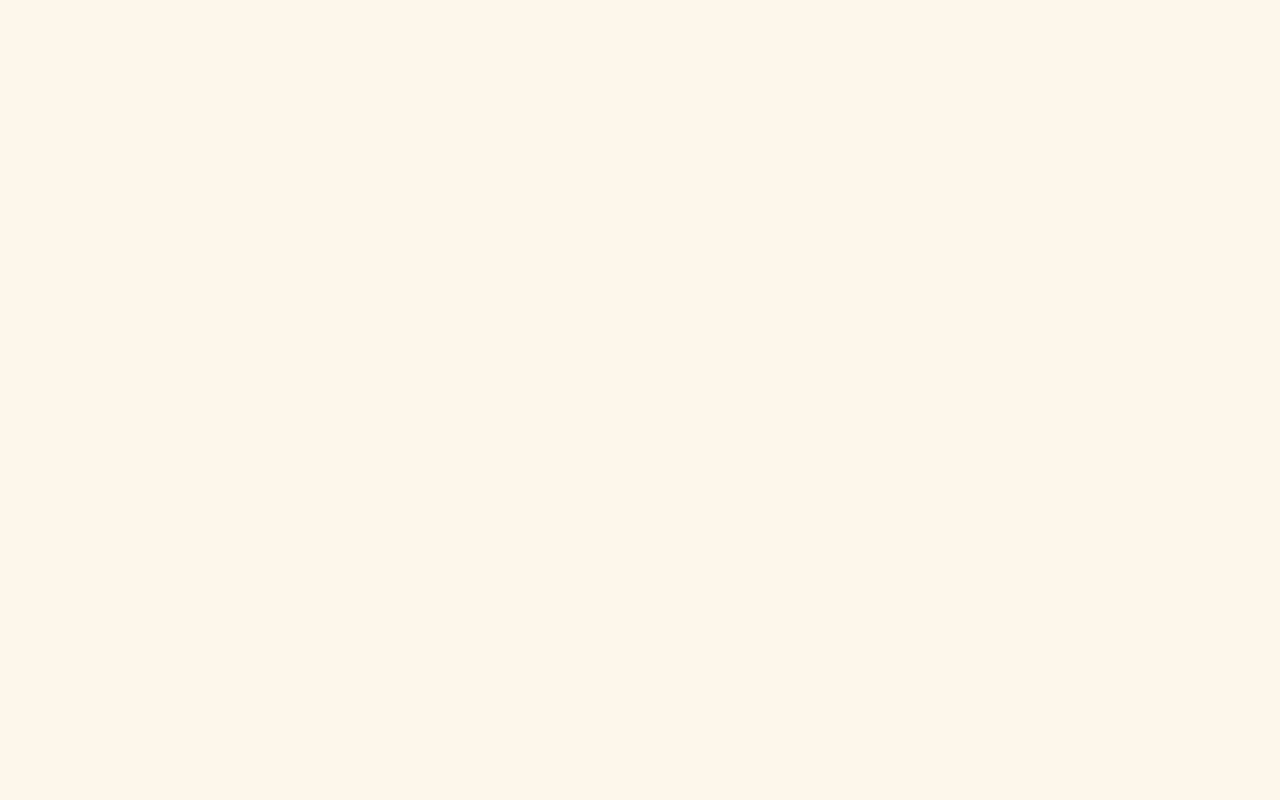
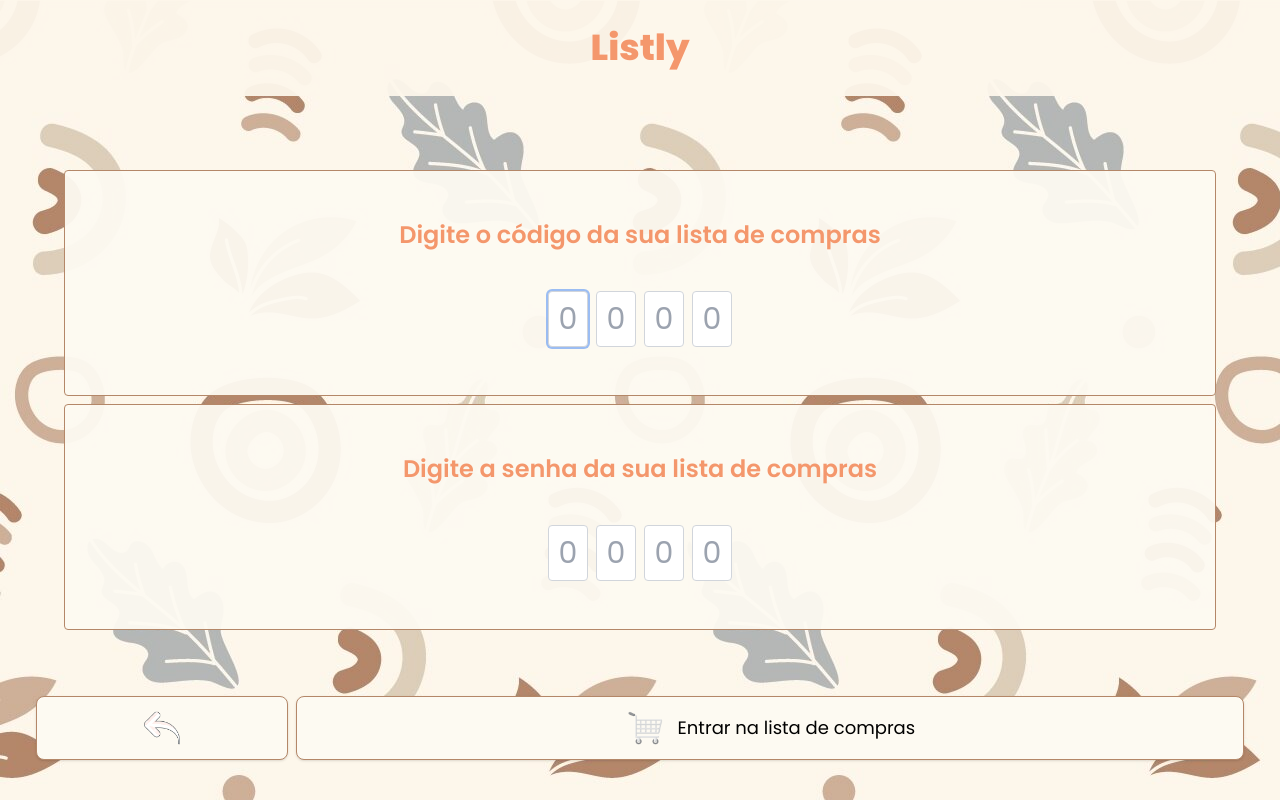
Before and after one commit to christiansmmc/listly_web, a React (Vite) app: page /login-room in a window 1280 px wide. Built offline with nearby package versions, Linux system fonts and the light colour scheme.

Commit message:
feat: login room page

```diff
--- a/package.json
+++ b/package.json
@@ -14,6 +14,7 @@
     "crypto-js": "^4.2.0",
     "react": "^18.3.1",
     "react-dom": "^18.3.1",
+    "react-otp-input": "^3.1.1",
     "react-spinners": "^0.15.0",
     "swr": "^2.2.5",
     "tailwind-scrollbar": "^3.1.0",
--- a/src/App.tsx
+++ b/src/App.tsx
@@ -9,6 +9,7 @@ import CartPage from "./pages/CartPage.tsx";
 import CreateCartPage from "./pages/CreateCartPage.tsx";
 import {useRoomData} from "./context/RoomContext.tsx";
 import {useAuthData} from "./context/AuthContext.tsx";
+import LoginCartPage from "./pages/LoginCartPage.tsx";
 
 function App() {
     const {setRoomCode, setRoomPasscode} = useRoomData();
@@ -46,6 +47,9 @@ function App() {
             <Route path="/create-room">
                 {() => <CreateCartPage/>}
             </Route>
+            <Route path="/login-room">
+                {() => <LoginCartPage/>}
+            </Route>
             <Route path="/room/:roomCode">
                 {({roomCode}) => <CartPage urlRoomCode={roomCode}/>}
             </Route>
--- a/src/components/EditRoomModal.tsx
+++ b/src/components/EditRoomModal.tsx
@@ -41,7 +41,12 @@ const EditRoomModal = ({
                 <div
                     className='relative flex flex-col mx-auto bg-[#FDF7EB] border-2 border-[#F4976C] rounded h-1/2 w-[95%]'>
                     <div className='absolute -top-3 -left-3' onClick={handleCloseEditRoomOpen}>
-                        <img src={CloseIcon} alt="icone" className="h-11 w-11"/>
+                        <img
+                            src={CloseIcon}
+                            alt="icone"
+                            className="h-11 w-11"
+                            onClick={handleCloseEditRoomOpen}
+                        />
                     </div>
                     <div className='relative flex flex-col items-center justify-center h-full pb-20 gap-10'>
                         <div className='relative w-full flex flex-col justify-center items-center gap-2'>
--- a/src/pages/LandingPage.tsx
+++ b/src/pages/LandingPage.tsx
@@ -23,7 +23,9 @@ const LandingPage = () => {
                     <img src={EmptyCartIcon} alt="icone" className="h-10 w-10"/>
                     <p className="text-lg text-center">Criar lista de compras</p>
                 </div>
-                <div className="shadow-md w-1/2 h-32 px-8 flex flex-col justify-center items-center bg-[#fdfaf2] rounded-lg border border-[#B48768] cursor-pointer
+                <div
+                    onClick={() => setLocation("/login-room")}
+                    className="shadow-md w-1/2 h-32 px-8 flex flex-col justify-center items-center bg-[#fdfaf2] rounded-lg border border-[#B48768] cursor-pointer
                             transition transform hover:scale-[1.01] hover:shadow-lg active:scale-[0.99] active:shadow-sm">
                     <img src={FullCartIcon} alt="icone" className="h-10 w-10"/>
                     <p className='text-lg text-center'>Acessar lista de compras</p>
--- /dev/null
+++ b/src/pages/LoginCartPage.tsx
@@ -0,0 +1,119 @@
+import EmptyCartIcon from '../assets/compras_vazio.png';
+import LeftArrowIcon from '../assets/seta_esquerda_4.png';
+import BackgroundImage from '../assets/background.jpeg';
+import {useState} from "react";
+import {useAuthData} from "../context/AuthContext.tsx";
+import {useLocation} from "wouter";
+import {useRoomData} from "../context/RoomContext.tsx";
+import OTPInput from "react-otp-input";
+import {LoggedInDataType, ValidateRoomRequest} from "../types/global.ts";
+import {validateRoomRequest} from "../api/roomApi.ts";
+import {encrypt} from "../utils/securityUtils.ts";
+
+const LoginCartPage = () => {
+    const [loginRoomCode, setLoginRoomCode] = useState('');
+    const [loginRoomPasscode, setLoginRoomPasscode] = useState('');
+
+    const [, setLocation] = useLocation();
+
+    const {setRoomCode, setRoomPasscode} = useRoomData();
+    const {setIsLoggedIn} = useAuthData();
+
+    const handleLoginRoom = () => {
+        const requestBody: ValidateRoomRequest = {
+            code: loginRoomCode,
+            passcode: loginRoomPasscode,
+        }
+
+        validateRoomRequest(requestBody)
+            .then(() => {
+                const localStorageData: LoggedInDataType = {
+                    roomCode: loginRoomCode,
+                    roomPasscode: encrypt(loginRoomPasscode),
+                }
+
+                setIsLoggedIn(true)
+                setRoomCode(loginRoomCode)
+                setRoomPasscode(encrypt(loginRoomPasscode))
+
+                localStorage.setItem('data', JSON.stringify(localStorageData))
+
+                setLocation(`/room/${loginRoomCode}`)
+            })
+            .catch(error => {
+                console.error('Erro ao fazer a requisição:', error);
+            });
+    }
+
+    return (
+        <div className='h-full w-full' style={{backgroundImage: `url(${BackgroundImage})`}}>
+            <div className="fixed top-0 left-0 w-full h-24 flex items-center justify-center bg-[#FDF7EB] bg-opacity-95">
+                <p className='text-4xl font-extrabold text-[#F4976C]'>Listly</p>
+            </div>
+            <div className='h-full flex flex-col items-center justify-center gap-2'>
+                <div
+                    className='w-[90%] flex flex-col items-center gap-10 bg-[#fdfaf2] bg-opacity-95 py-12 border border-[#B48768] rounded'>
+                    <p className='text-2xl text-center font-semibold text-[#F4976C]'>
+                        Digite o código da sua lista de compras
+                    </p>
+                    <OTPInput
+                        placeholder={'0000'}
+                        value={loginRoomCode}
+                        onChange={setLoginRoomCode}
+                        numInputs={4}
+                        shouldAutoFocus
+                        renderSeparator={<span className="mx-1"> </span>}
+                        inputStyle={{'width': '40px'}}
+                        renderInput={(props) => (
+                            <input
+                                {...props}
+                                className='text-3xl text-center rounded bg-white h-14 border border-gray-300 focus:outline-none focus:ring-2 focus:[#A9DEF9]'
+                            />
+                        )}
+                    />
+                </div>
+                <div
+                    className='w-[90%] flex flex-col items-center gap-10 bg-[#fdfaf2] bg-opacity-95 py-12 border border-[#B48768] rounded'>
+                    <p className='text-2xl text-center font-semibold text-[#F4976C]'>
+                        Digite a senha da sua lista de compras
+                    </p>
+                    <OTPInput
+                        placeholder={'0000'}
+                        value={loginRoomPasscode}
+                        onChange={setLoginRoomPasscode}
+                        numInputs={4}
+                        renderSeparator={<span className="mx-1"></span>}
+                        inputStyle={{'width': '40px'}}
+                        renderInput={(props) => (
+                            <input
+                                {...props}
+                                className='text-3xl text-center rounded bg-white h-14 border border-gray-300 focus:outline-none focus:ring-2 focus:[#A9DEF9]'
+                            />
+                        )}
+                    />
+                </div>
+            </div>
+            <div className='absolute bottom-10 h-16 w-full flex items-center justify-center px-2 gap-2'>
+                <div className='h-full w-1/5 flex items-center justify-between'>
+                    <div
+                        onClick={() => setLocation("/")}
+                        className='w-full h-16 shadow bg-[#fdfaf2] border border-[#B48768] flex items-center justify-center rounded-lg cursor-pointer gap-3
+                        transition transform hover:scale-[1.01] hover:shadow-lg active:scale-[0.99] active:shadow-sm'>
+                        <img src={LeftArrowIcon} alt="icone" className="h-9 w-9 cursor-pointer"/>
+                    </div>
+                </div>
+                <div className='h-full w-3/4 flex items-center justify-between'>
+                    <div
+                        onClick={handleLoginRoom}
+                        className='w-full h-16 shadow bg-[#fdfaf2] border border-[#B48768] flex items-center justify-center rounded-lg cursor-pointer gap-3
+                        transition transform hover:scale-[1.01] hover:shadow-lg active:scale-[0.99] active:shadow-sm'>
+                        <img src={EmptyCartIcon} alt="icone" className="h-10 w-10"/>
+                        <p className='text-lg'>Entrar na lista de compras</p>
+                    </div>
+                </div>
+            </div>
+        </div>
+    )
+}
+
+export default LoginCartPage
```
Also changed, not shown: 2 other files (tests, documents, lock files or other folders).
